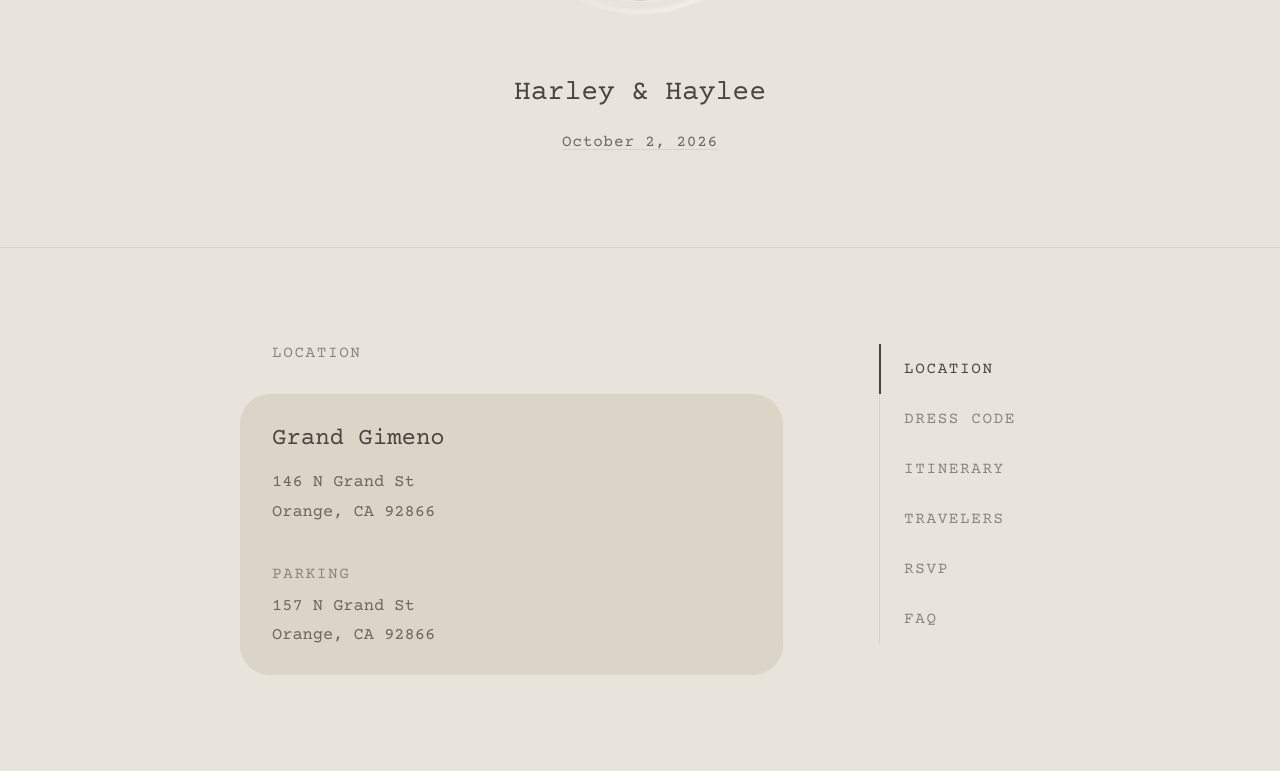
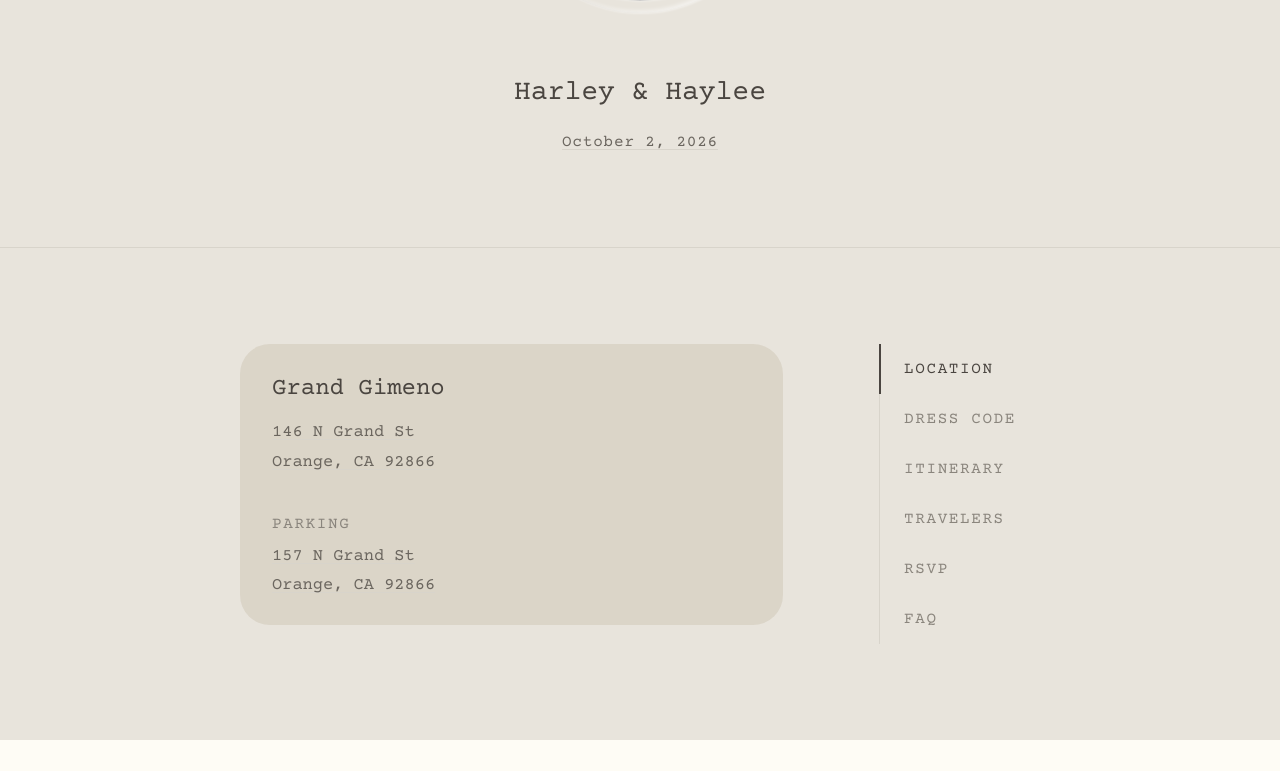
Before and after one commit to hsiez/siezar, a Next.js app: page /wedding in a window 1280 px wide. Shown: the part 694-1465 px from the top of the page. After the commit the page ends 1434 px from the top, so only its background shows below. Built offline with nearby package versions, Linux system fonts and the light colour scheme; a web font is replaced by a local one.

Commit message:
remove dup titles

```diff
--- a/app/wedding/components/InfoPanel/InfoPanel.tsx
+++ b/app/wedding/components/InfoPanel/InfoPanel.tsx
@@ -188,7 +188,6 @@ export function InfoPanel() {
               transition={{ duration: 0.2 }}
               className={styles.contentInner}
             >
-              <h2 className={styles.title}>{content[activeSection].title}</h2>
               <div className={styles.body}>{content[activeSection].body}</div>
             </motion.div>
           </AnimatePresence>
```
